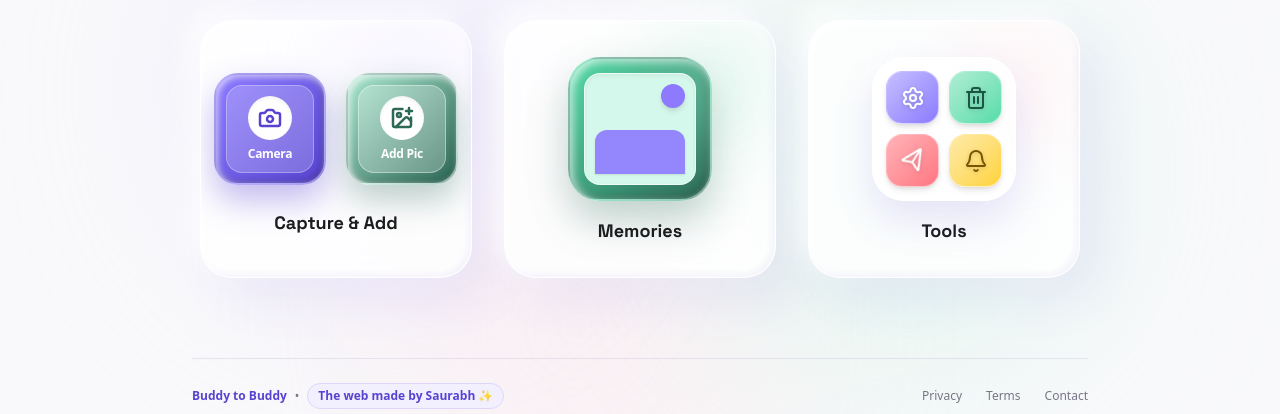
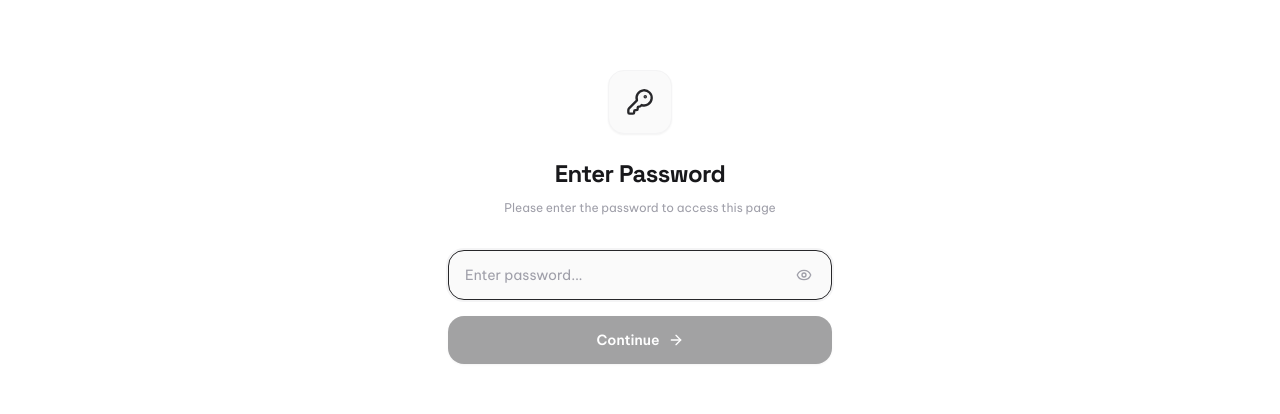
Before and after one commit to quitsaurabhverma2008-sketch/buddy-to-buddy-camera, a React (Vite) app: page / in a window 1280 px wide. Shown: the part 183-597 px from the top of the page. Built offline with nearby package versions, Linux system fonts and the light colour scheme; no server answers; the database is empty.

Commit message:
Feat: Add clean white password protection page requiring 'sakshi' case-insensitive to unlock

```diff
--- a/src/App.tsx
+++ b/src/App.tsx
@@ -13,8 +13,16 @@ import { CommunityScreen } from './components/CommunityScreen';
 import { ChatScreen } from './components/ChatScreen';
 import { PhotoDetailModal } from './components/PhotoDetailModal';
 import { DeleteAllModal } from './components/DeleteAllModal';
+import { PasswordGate } from './components/PasswordGate';
 
 export default function App() {
+  const [isUnlocked, setIsUnlocked] = useState<boolean>(() => {
+    try {
+      return sessionStorage.getItem('cherish_app_unlocked') === 'true';
+    } catch {
+      return false;
+    }
+  });
   const [currentTab, setCurrentTab] = useState<NavigationTab>('home');
   const [photos, setPhotos] = useState<PhotoRecord[]>([]);
   const [selectedPhoto, setSelectedPhoto] = useState<PhotoRecord | null>(null);
@@ -127,6 +135,11 @@ export default function App() {
     storageService.saveSettings(newSettings);
   };
 
+  // If website is opened and not unlocked, show only clean white Password Gate screen
+  if (!isUnlocked) {
+    return <PasswordGate onUnlock={() => setIsUnlocked(true)} />;
+  }
+
   return (
     <div className="min-h-screen bg-[#f9f9fb] text-[#1a1c1d] relative flex flex-col font-sans selection:bg-[#5843d1]/20 selection:text-[#5843d1]">
 
--- /dev/null
+++ b/src/components/PasswordGate.tsx
@@ -0,0 +1,97 @@
+import React, { useState, useEffect } from 'react';
+import { Lock, ArrowRight, Eye, EyeOff, KeyRound } from 'lucide-react';
+import { soundEngine } from '../utils/audio';
+
+interface PasswordGateProps {
+  onUnlock: () => void;
+}
+
+export const PasswordGate: React.FC<PasswordGateProps> = ({ onUnlock }) => {
+  const [password, setPassword] = useState('');
+  const [error, setError] = useState(false);
+  const [showPassword, setShowPassword] = useState(false);
+  const [isShaking, setIsShaking] = useState(false);
+
+  const handleSubmit = (e: React.FormEvent) => {
+    e.preventDefault();
+    const cleanInput = password.trim().toLowerCase();
+
+    if (cleanInput === 'sakshi') {
+      soundEngine.playChime();
+      setError(false);
+      sessionStorage.setItem('cherish_app_unlocked', 'true');
+      onUnlock();
+    } else {
+      soundEngine.playPop();
+      setError(true);
+      setIsShaking(true);
+      setTimeout(() => setIsShaking(false), 500);
+    }
+  };
+
+  return (
+    <div className="min-h-screen w-full bg-white flex flex-col items-center justify-center px-4 selection:bg-purple-100">
+      <div className="w-full max-w-sm flex flex-col items-center text-center">
+
+        {/* Minimalist Lock Icon */}
+        <div className="w-16 h-16 rounded-2xl bg-zinc-50 border border-zinc-100 flex items-center justify-center text-zinc-700 mb-6 shadow-xs">
+          <KeyRound className="w-7 h-7 text-zinc-800" />
+        </div>
+
+        {/* Heading */}
+        <h1 className="text-2xl font-bold text-zinc-900 tracking-tight mb-2 font-heading">
+          Enter Password
+        </h1>
+        <p className="text-xs text-zinc-400 mb-8 max-w-xs leading-relaxed">
+          Please enter the password to access this page
+        </p>
+
+        {/* Password Form */}
+        <form onSubmit={handleSubmit} className="w-full space-y-4">
+          <div className="relative w-full">
+            <input
+              type={showPassword ? 'text' : 'password'}
+              autoFocus
+              value={password}
+              onChange={(e) => {
+                setPassword(e.target.value);
+                if (error) setError(false);
+              }}
+              placeholder="Enter password..."
+              className={`w-full bg-zinc-50 border ${
+                error
+                  ? 'border-red-400 focus:ring-2 focus:ring-red-200'
+                  : 'border-zinc-200/90 focus:border-zinc-800 focus:ring-2 focus:ring-zinc-100'
+              } rounded-2xl py-3.5 pl-4 pr-12 text-sm text-zinc-900 placeholder:text-zinc-400 focus:outline-none transition-all ${
+                isShaking ? 'animate-bounce' : ''
+              }`}
+            />
+            <button
+              type="button"
+              onClick={() => setShowPassword(!showPassword)}
+              className="absolute right-4 top-1/2 -translate-y-1/2 text-zinc-400 hover:text-zinc-600 transition-colors p-1"
+            >
+              {showPassword ? <EyeOff className="w-4 h-4" /> : <Eye className="w-4 h-4" />}
+            </button>
+          </div>
+
+          {error && (
+            <p className="text-xs text-red-500 font-medium tracking-wide animate-in fade-in">
+              Incorrect password. Please try again.
+            </p>
+          )}
+
+          <button
+            type="submit"
+            disabled={!password.trim()}
+            className="w-full bg-zinc-900 hover:bg-black text-white font-semibold py-3.5 px-6 rounded-2xl text-sm flex items-center justify-center gap-2 shadow-sm transition-all active:scale-[0.98] disabled:opacity-40 disabled:cursor-not-allowed cursor-pointer"
+          >
+            <span>Continue</span>
+            <ArrowRight className="w-4 h-4" />
+          </button>
+        </form>
+
+      </div>
+    </div>
+  );
+};
```
